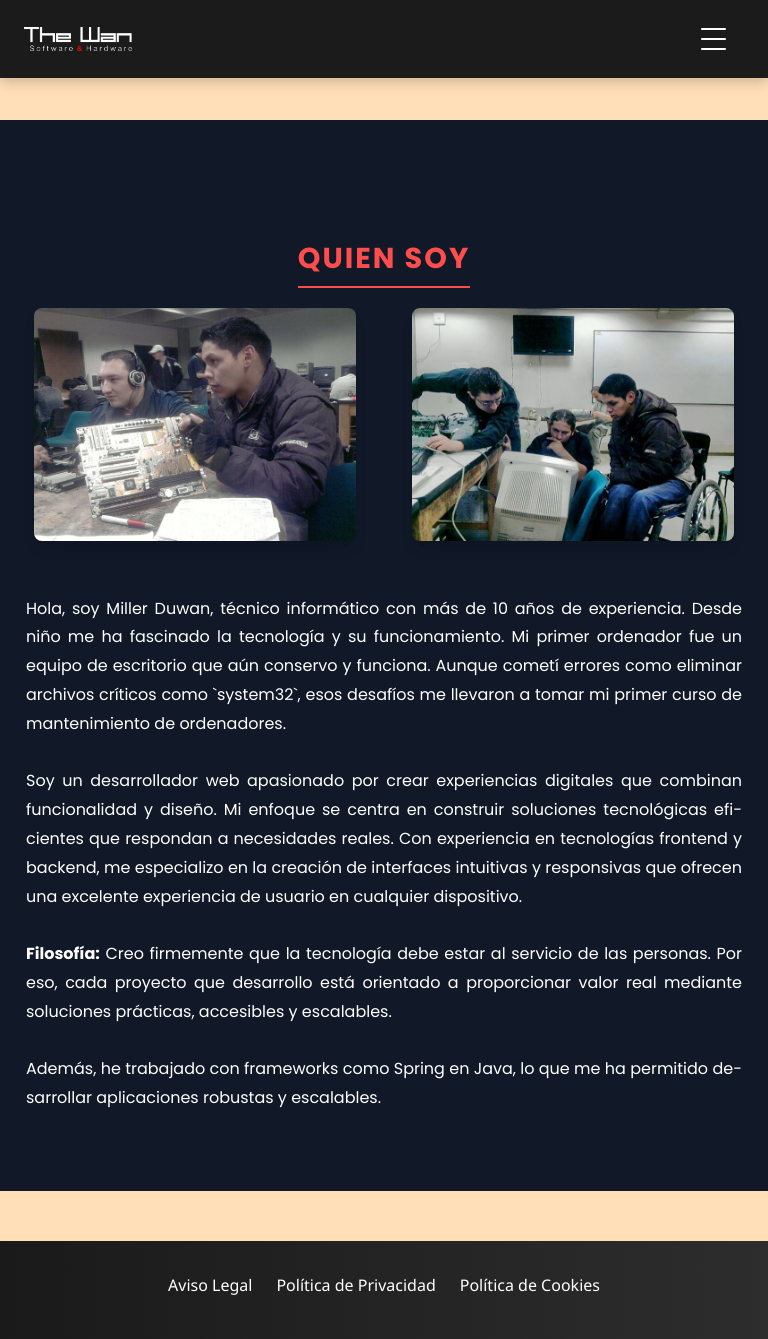
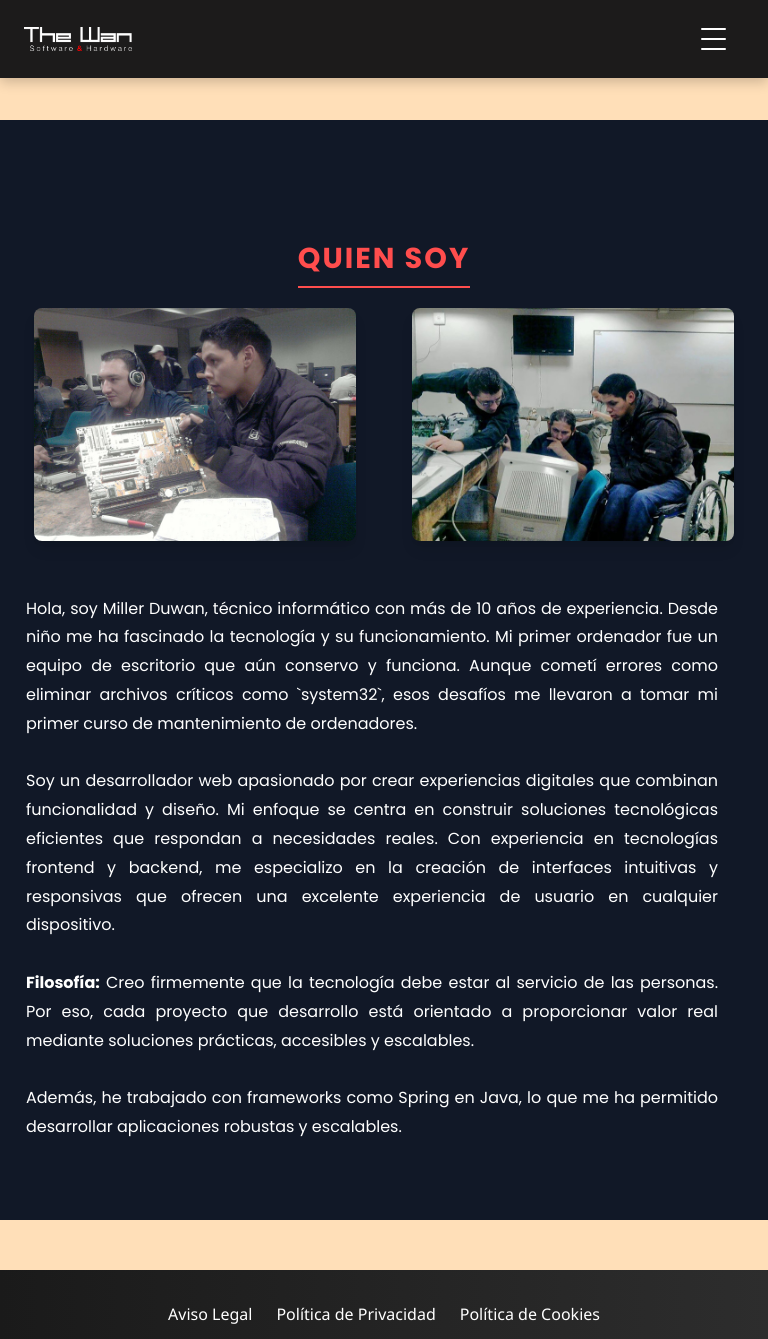
Before and after one commit to nawud/proyecto-personal, a React (Vite) app: page /quien-soy in a window 768 px wide. Shown: the top 1339 px of the page. Built offline with nearby package versions, Linux system fonts and the light colour scheme.

Commit message:
actualizacion css2

```diff
--- a/src/pages/quiensoy/QuienSoy.css
+++ b/src/pages/quiensoy/QuienSoy.css
@@ -42,7 +42,7 @@
 .quiensoy-section p {
   word-wrap: break-word; /* Rompe palabras largas */
   overflow-wrap: break-word; /* Compatibilidad adicional */
-  hyphens: auto; /* Habilita guiones automáticos */
+
   line-height: 1.8; /* Mejora la legibilidad */
   margin: 20px auto; /* Margen superior e inferior */
   padding: 0 1rem; /* Espaciado interno para el texto */
@@ -72,7 +72,7 @@
     font-size: 0.875rem; /* Tamaño de texto reducido para móviles */
     line-height: 1.6; /* Ajusta el espaciado entre líneas */
     padding: 0 10px; /* Espaciado interno adicional */
-    margin-right: 0; /* Elimina margen adicional para prevenir desbordes */
+    margin-right: 1.5rem; /* Elimina margen adicional para prevenir desbordes */
   }
 }
 
@@ -112,6 +112,6 @@
     line-height: 1.8; /* Espaciado entre líneas mayor */
     margin-top: 30px; /* Separación del texto con las imágenes */
     margin-bottom: 30px; /* Separación del texto con el footer */
-    margin-right: 0; /* Elimina margen adicional */
+    margin-right: 1.5rem; /* Elimina margen adicional */
   }
 }
```
